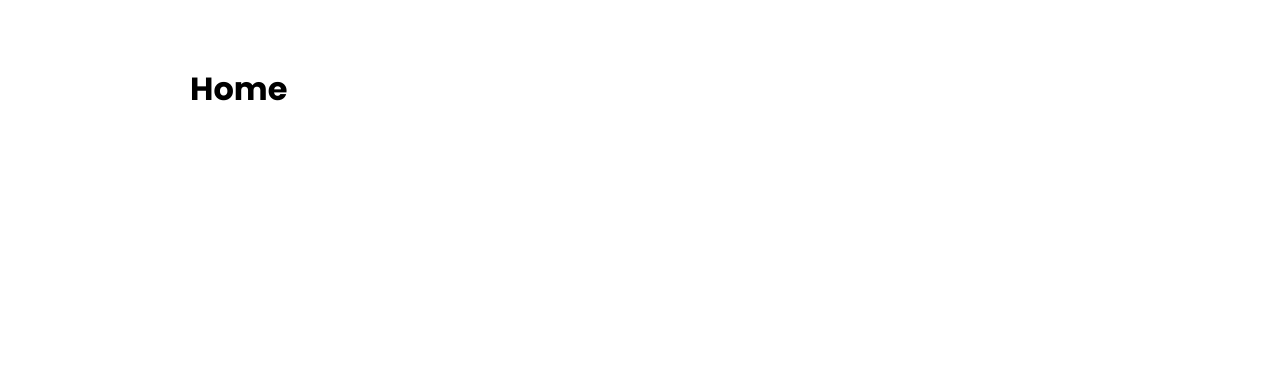
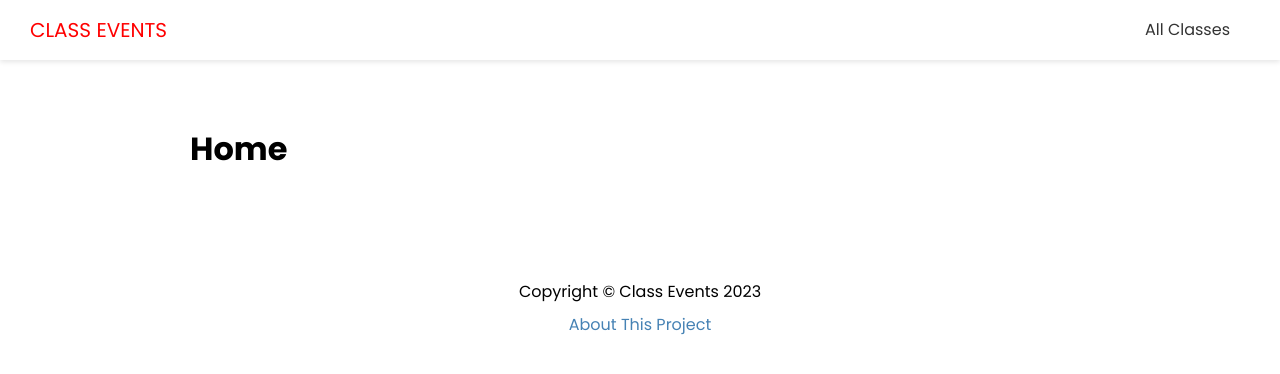
Before and after one commit to NickKarsant/ClassManager, a Next.js app in the folder class-events-frontend/: page / in a window 1280 px wide. Shown: the top 374 px of the page. Built offline with nearby package versions, Linux system fonts and the light colour scheme.

Commit message:
add Header and Footer

```diff
--- /dev/null
+++ b/class-events-frontend/components/Footer.tsx
@@ -0,0 +1,16 @@
+import Link from 'next/link'
+import styles from '../styles/Footer.module.css'
+
+type Props = {}
+
+export default function Footer({}: Props) {
+  return (
+    <footer className={styles.footer}>
+      <p>Copyright &copy; Class Events 2023</p>
+      <p>
+        <Link href='/about'>About This Project
+        </Link>
+        </p>
+    </footer>
+  )
+}
--- a/class-events-frontend/components/Header.tsx
+++ b/class-events-frontend/components/Header.tsx
@@ -1,9 +1,25 @@
 import Link from 'next/link'
+import styles from '../styles/Header.module.css'
 
 type Props = {}
 
 export default function Header({}: Props) {
   return (
-    <div>Header</div>
+    <header className={styles.header}>
+      <div className={styles.logo}>
+        <Link href='./'>
+          Class Events
+        </Link>
+      </div>
+      <nav>
+        <ul>
+          <li>
+            <Link href='./classes'>
+              All Classes
+            </Link>
+          </li>
+        </ul>
+      </nav>
+    </header>
   )
 }
--- a/class-events-frontend/components/Layout.tsx
+++ b/class-events-frontend/components/Layout.tsx
@@ -1,21 +1,23 @@
 import Head from 'next/head'
 import styles from '../styles/Layout.module.css'
+import Header from './Header'
+import Footer from './Footer'
 
 type Props = {}
 
 export default function Layout({title, keywords, description, children}: Props) {
   return (
     <div>
-
-    <Head>
+      <Head>
         <title>{title}</title>
         <meta name="description" content={description}/>
         <meta name="keywords" content={keywords}/>
       </Head>
-      <div className={styles.container}>
-      {children}
-
-      </div>
+      <Header />
+        <div className={styles.container}>
+          {children}
+        </div>
+        <Footer />
     </div>
   )
 }
```
